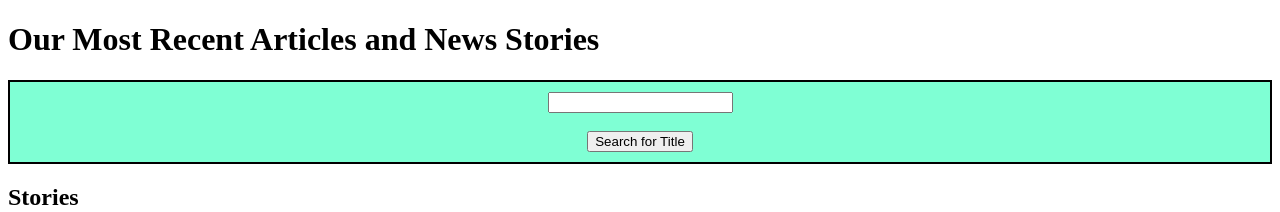
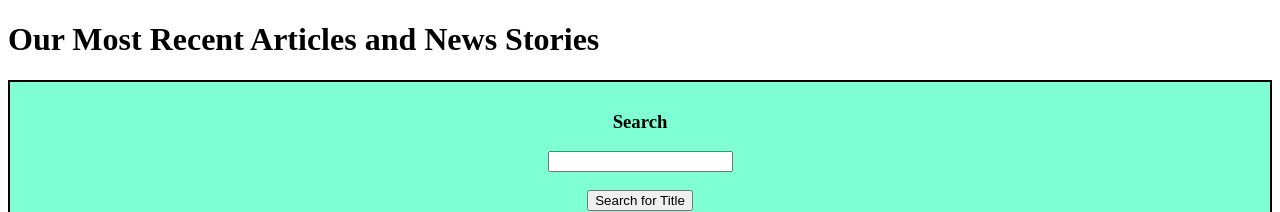
Before and after one commit to lacchione/JavaScript5-Labs, an Angular app: page / in a window 1280 px wide. Shown: the top 212 px of the page. Built offline with nearby package versions, Linux system fonts and the light colour scheme.

Commit message:
Completed Assignment 3

```diff
--- a/src/app/content-list/content-list.component.html
+++ b/src/app/content-list/content-list.component.html
@@ -1,4 +1,5 @@
 <section class="itemSearch">
+    <h3> Search </h3>
     <input #itemTitle>
     <div id="output"></div>
     <br>
```
